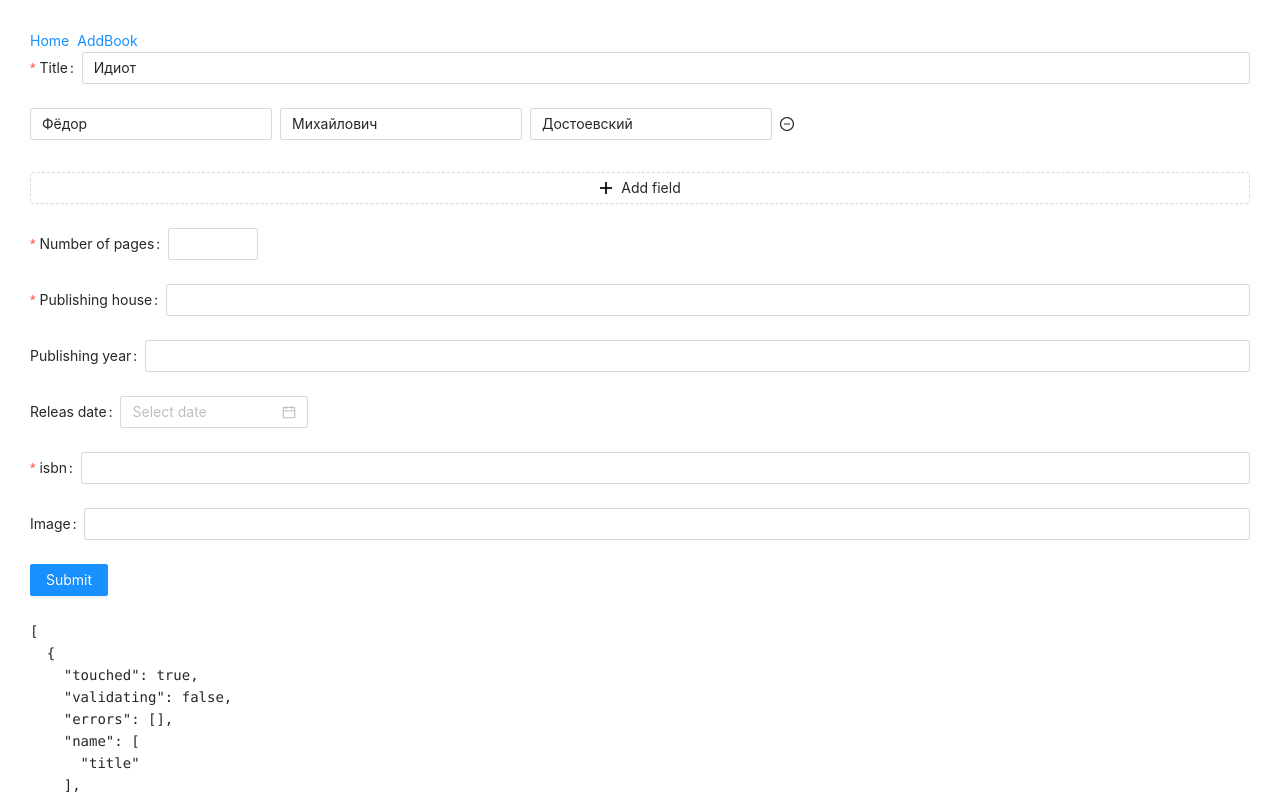
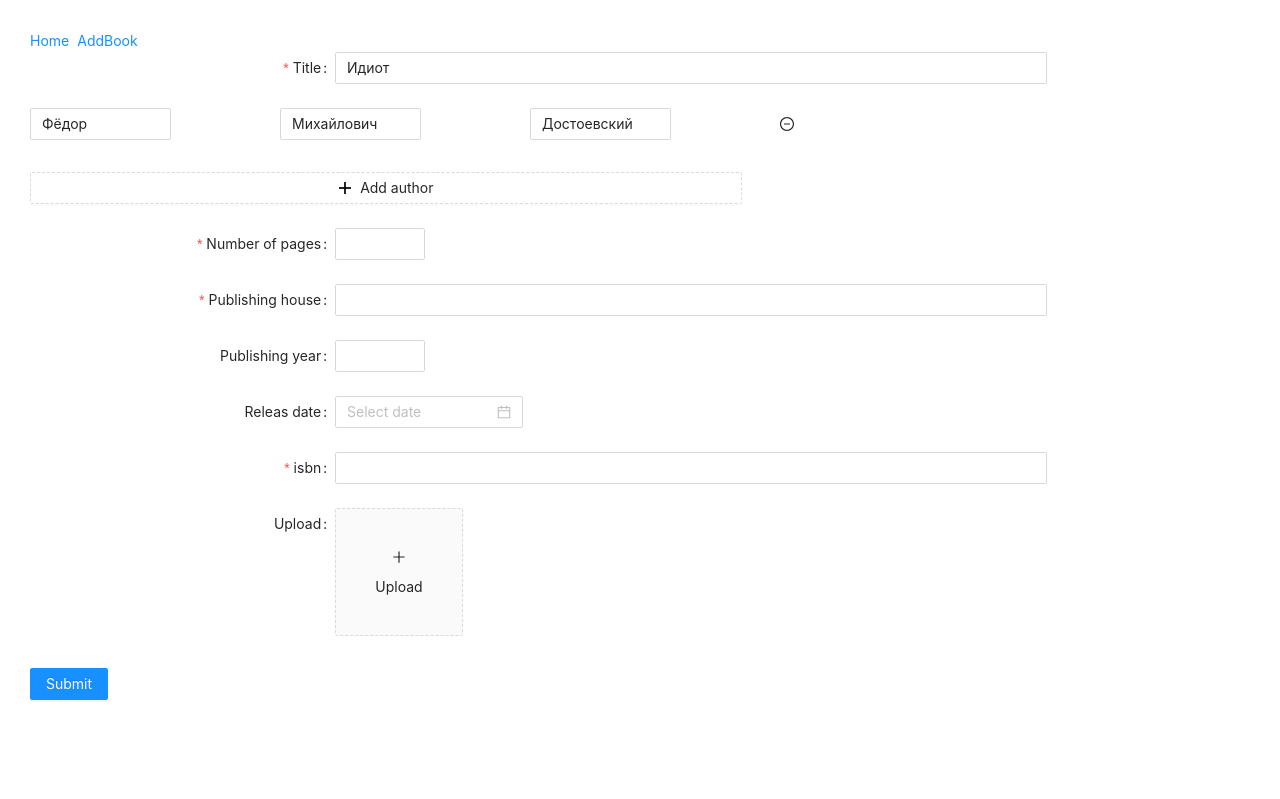
Before and after one commit to copperfox777/15-book-editor-kaspersky-ts, a React (Create React App) app: page /editbook/1 in a window 1280 px wide. Shown: the top 799 px of the page. Built offline with nearby package versions, Linux system fonts and the light colour scheme.

Commit message:
form completed

```diff
--- a/src/App.css
+++ b/src/App.css
@@ -1,5 +1,11 @@
-@import '~antd/dist/antd.css';
-ul li{
+@import "~antd/dist/antd.css";
+ul li {
   display: inline;
 }
-.app {margin:30px;}
+.app {
+  margin: 30px;
+}
+.avatar-uploader > .ant-upload {
+  width: 128px;
+  height: 128px;
+}
--- a/src/components/BookForm.tsx
+++ b/src/components/BookForm.tsx
@@ -1,6 +1,8 @@
-import React from 'react';
-import { Form, Input, Button, Space, InputNumber, DatePicker } from 'antd';
-import { MinusCircleOutlined, PlusOutlined } from '@ant-design/icons';
+import React, {useState} from 'react';
+import { Form, Input, Button, Space, InputNumber, DatePicker, Upload } from 'antd';
+import { MinusCircleOutlined, PlusOutlined, LoadingOutlined } from '@ant-design/icons';
+import { uploadHelper, getBase64 } from '../helpers/uploadHelper'
+import { validation } from '../helpers/formValidation';
 
 export interface FieldData {
   name: string|number []
@@ -14,18 +16,38 @@ interface BookFormProps {
   onChange: (fields: FieldData[]) => void;
   fields: FieldData[];
 }
-//TODO: import momentjs type
-function disabledDate(current:any) {
-  // Can not select days before today and today
-  return current && current.isBefore('1800-01-01');
-}
 
+const BookForm: React.FC<BookFormProps> = ({ fields }) => {
+  const [loading, setLoading] = useState(false)
+  const [imageUrl, setImgUrl] = useState()
 
-const BookForm: React.FC<BookFormProps> = ({ onChange, fields }) => {
+  const handleUpload = (info:any): void => {
+    if (info.file.status === 'uploading') {
+      setLoading( true );
+      return;
+    } else {
+      // Get this url from response in real world.
+      getBase64(info.file.originFileObj, (imageUrl: any) =>{
+        console.log(imageUrl)
+        setImgUrl(imageUrl)
+        setLoading(false)
+      });
+    }
+  };
+
+  const uploadButton = (
+    <div>
+      {loading ? <LoadingOutlined /> : <PlusOutlined />}
+      <div style={{ marginTop: 8 }}>Upload</div>
+    </div>
+  );
+
   return (
     <Form
       name="global_state"
       preserve={false}
+      labelCol = {{'span': 6 }}
+      wrapperCol= {{'span': 14}}
       // layout="inline"
       fields={fields}
       onFieldsChange={(changedFields, allFields:any) => {
@@ -36,11 +58,7 @@ const BookForm: React.FC<BookFormProps> = ({ onChange, fields }) => {
       <Form.Item
         name="title"
         label="Title"
-        rules={[
-          {required: true, message: 'Username is required!' },
-          {min:1,message: 'Title is too short'},
-          {max:30, message: 'Title is too long'}
-        ]}
+        rules={validation.title}
       >
         <Input />
       </Form.Item>
@@ -53,7 +71,7 @@ const BookForm: React.FC<BookFormProps> = ({ onChange, fields }) => {
                   {...field}
                   name={[field.name, 'first']}
                   fieldKey={[field.fieldKey, 'first']}
-                  rules={[{ required: true, message: 'Missing first name' }]}
+                  rules={validation.firstName}
                 >
                   <Input placeholder="First Name" />
                 </Form.Item>
@@ -61,7 +79,7 @@ const BookForm: React.FC<BookFormProps> = ({ onChange, fields }) => {
                   {...field}
                   name={[field.name, 'seccond']}
                   fieldKey={[field.fieldKey, 'seccond']}
-                  rules={[{ required: true, message: 'Missing seccond name' }]}
+                  rules={validation.seccondName}
                 >
                   <Input placeholder="Seccond Name" />
                 </Form.Item>
@@ -69,21 +87,18 @@ const BookForm: React.FC<BookFormProps> = ({ onChange, fields }) => {
                   {...field}
                   name={[field.name, 'last']}
                   fieldKey={[field.fieldKey, 'last']}
-                  rules={[{ required: true, message: 'Missing last name' }]}
+                  rules={validation.lastName}
                 >
                   <Input placeholder="Last Name" />
                 </Form.Item>
                 <MinusCircleOutlined onClick={() => {
-                  console.log(field.name);
-                  console.log(fields);
-                  if(fields.length > 1)
-                  remove(field.name);
-                  console.log(fields)}} />
+                    if(fields.length > 1) remove(field.name);}
+                  } />
               </Space>
             ))}
             <Form.Item>
               <Button type="dashed" onClick={() => add()} block icon={<PlusOutlined />}>
-                Add field
+                Add author
               </Button>
             </Form.Item>
           </>
@@ -91,52 +106,51 @@ const BookForm: React.FC<BookFormProps> = ({ onChange, fields }) => {
       </Form.List>
 
       <Form.Item name="numberOfPages" label="Number of pages"
-        rules={[
-          {required: true, message: 'Field is required!' },
-          {min:1, max:10000, type:'number', message: 'Number of pages must be from 1 to 10000'},
-          // {max:30, type:'number', message: 'Number of pages is too big'}
-        ]}
+        rules={validation.numberOfPages}
       >
           <InputNumber />
       </Form.Item>
 
       <Form.Item name="publishingHouse" label="Publishing house"
-        rules={[
-          {required: true, message: 'Field is required!' },
-          {max:30, type:'string', message: 'Field is too long'}
-        ]}
+        rules={validation.publishingHouse}
       >
           <Input />
       </Form.Item>
 
       <Form.Item name="publishingYear" label="Publishing year"
-        rules={[ {min:1800, type:'number', message: 'Year must be more then 1799'}, ]}
+        rules={validation.publishingYear}
+      >
+         <InputNumber/>
+      </Form.Item>
+
+      <Form.Item name="releaseDate" label="Releas date" >
+          <DatePicker
+            format="DD.MM.YYYY"
+            disabledDate={(current)=>current && current.isBefore('1800-01-01')}
+          />
+      </Form.Item>
+
+      <Form.Item name="isbn" label="isbn"
+        rules={validation.isbn}
       >
          <Input/>
       </Form.Item>
 
-      <Form.Item name="releaseDate" label="Releas date"
-        rules={[ {min:1800, type:'number', message: 'Year must be more then 1799'}, ]}
+      <Form.Item
+        name="upload"
+        label="Upload"
+        valuePropName="fileList"
+        getValueFromEvent={uploadHelper}
       >
-          <DatePicker
-            format="DD.MM.YYYY"
-            disabledDate={disabledDate}
-          />
-      </Form.Item>
-
-      <Form.Item name="isbn" label="isbn"
-        rules={[
-          {required: true, message: 'Field is required!' },
-          {pattern:/^(?=(?:\D*\d){10}(?:(?:\D*\d){3})?$)[\d-]+$/, message: 'Only digits and dashes are allowed. 10 or 13 digits.' },
-        ]}
-      >
-         <Input/>
-      </Form.Item>
-
-      <Form.Item name="image" label="Image"
-        rules={[ {min:1800, type:'number', message: 'Year must be more then 1799'}, ]}
-      >
-         <Input/>
+        <Upload name="logo"
+        listType="picture-card"
+        className="avatar-uploader"
+        showUploadList={false}
+        onChange={handleUpload}
+        //action=''
+        >
+          {imageUrl ? <img src={imageUrl} alt="avatar" style={{ width: '100%' }} /> : uploadButton}
+        </Upload>
       </Form.Item>
 
 
--- /dev/null
+++ b/src/helpers/formValidation.tsx
@@ -0,0 +1,39 @@
+import {Rule } from '../../node_modules/rc-field-form/lib/interface'
+
+type RuleObject = { [prop:string]: Rule[] }
+
+export const validation: RuleObject = {
+  title: [
+    {required: true, message: 'Username is required!' },
+    {min:1,message: 'Title is too short'},
+    {max:30, message: 'Title is too long'}
+  ],
+  firstName: [
+    { required: true, message: 'Field is required!' },
+    {max:20, type:'string', message: 'Field is too long'}
+  ],
+  seccondName: [
+    { required: true, message: 'Missing seccond name' },
+    {max:20, type:'string', message: 'Field is too long'}
+  ],
+  lastName: [
+    { required: true, message: 'Missing last name' },
+    {max:20, type:'string', message: 'Field is too long'}
+  ],
+  numberOfPages:[
+    {required: true, message: 'Field is required!' },
+    {min:1, max:10000, type:'number', message: 'Number of pages must be from 1 to 10000'},
+  ],
+  publishingHouse: [
+    {required: true, message: 'Field is required!' },
+    {max:30, type:'string', message: 'Field is too long'}
+  ],
+  publishingYear: [
+    {min:1800, type:'number', message: 'Year must be more then 1799'},
+  ],
+  isbn:[
+    {required: true, message: 'Field is required!' },
+    {pattern:/^(?=(?:\D*\d){10}(?:(?:\D*\d){3})?$)[\d-]+$/, message: 'Only digits and dashes are allowed. 10 or 13 digits.' },
+  ],
+
+}
--- /dev/null
+++ b/src/helpers/uploadHelper.tsx
@@ -0,0 +1,12 @@
+export const uploadHelper = (e:any) => {
+  console.log('Upload event:', e);
+  if (Array.isArray(e)) {
+    return e;
+  }
+  return e && e.fileList;
+};
+export const getBase64 = (img:any, callback:any) => {
+  const reader = new FileReader();
+  reader.addEventListener('load', () => callback(reader.result));
+  reader.readAsDataURL(img);
+}
--- a/src/pages/EditBook.tsx
+++ b/src/pages/EditBook.tsx
@@ -18,7 +18,6 @@ export const EditBook: React.FC = () => {
           setFields(newFields);
         }}
       />
-      <pre className="language-bash">{JSON.stringify(fields, null, 2)}</pre>
     </>
   );
 };
--- a/tsconfig.json
+++ b/tsconfig.json
@@ -1,6 +1,6 @@
 {
   "compilerOptions": {
-    "target": "es5",
+    "target": "esnext",
     "lib": [
       "dom",
       "dom.iterable",
```
Also changed, not shown: 1 other file (tests, documents, lock files or other folders).
